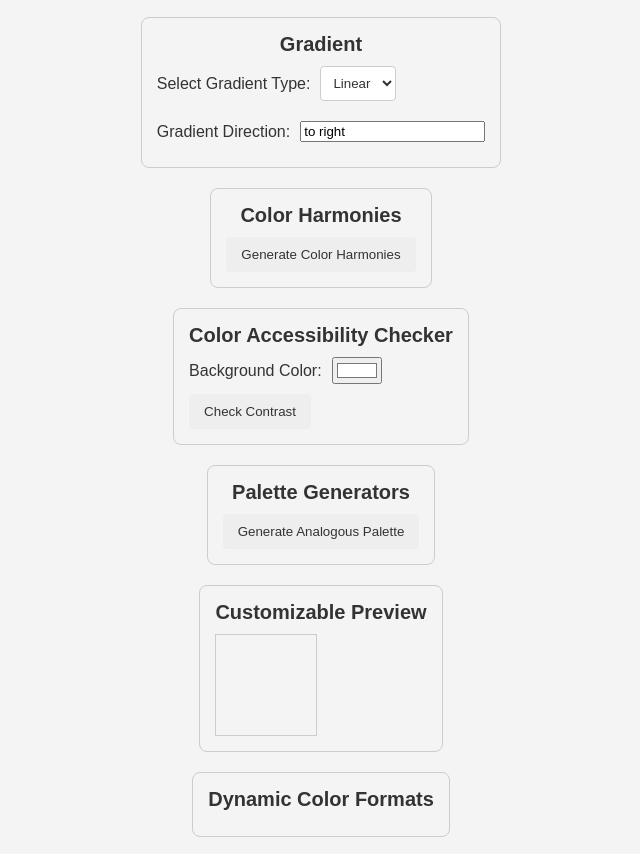
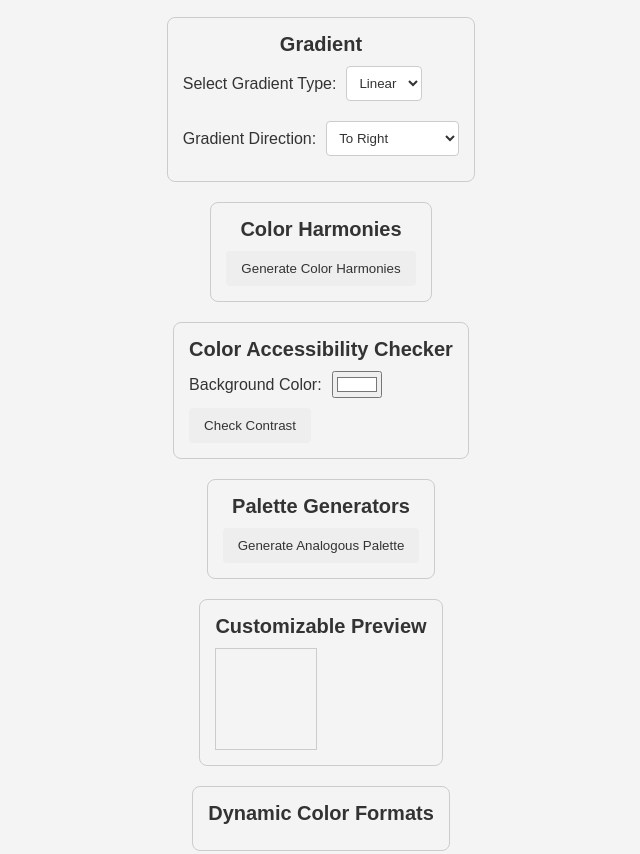
Before and after one commit to Nice96z/Nice96z.github.io, a plain HTML site: page index.html in a window 1280 px wide. Shown: the part 807-1661 px from the top of the page, without its empty margins (319-959 px from the left). Drawn offline with Linux system fonts and the light colour scheme; a script that the page names is missing.

Commit message:
Update index.html

```diff
--- a/index.html
+++ b/index.html
@@ -86,9 +86,17 @@
                     </select>
                 </div>
                 <div class="control-row">
-                    <label for="gradient-direction">Gradient Direction:</label>
-                    <input type="text" id="gradient-direction" value="to right"
-                           aria-label="Gradient Direction" />
+                    <label for="gradient-direction-select">Gradient Direction:</label>
+                    <select id="gradient-direction-select" aria-label="Gradient Direction">
+                        <option value="to right">To Right</option>
+                        <option value="to left">To Left</option>
+                        <option value="to top">To Top</option>
+                        <option value="to bottom">To Bottom</option>
+                        <option value="to top right">To Top Right</option>
+                        <option value="to top left">To Top Left</option>
+                        <option value="to bottom right">To Bottom Right</option>
+                        <option value="to bottom left">To Bottom Left</option>
+                    </select>
                 </div>
               </div>
             </section>
```
